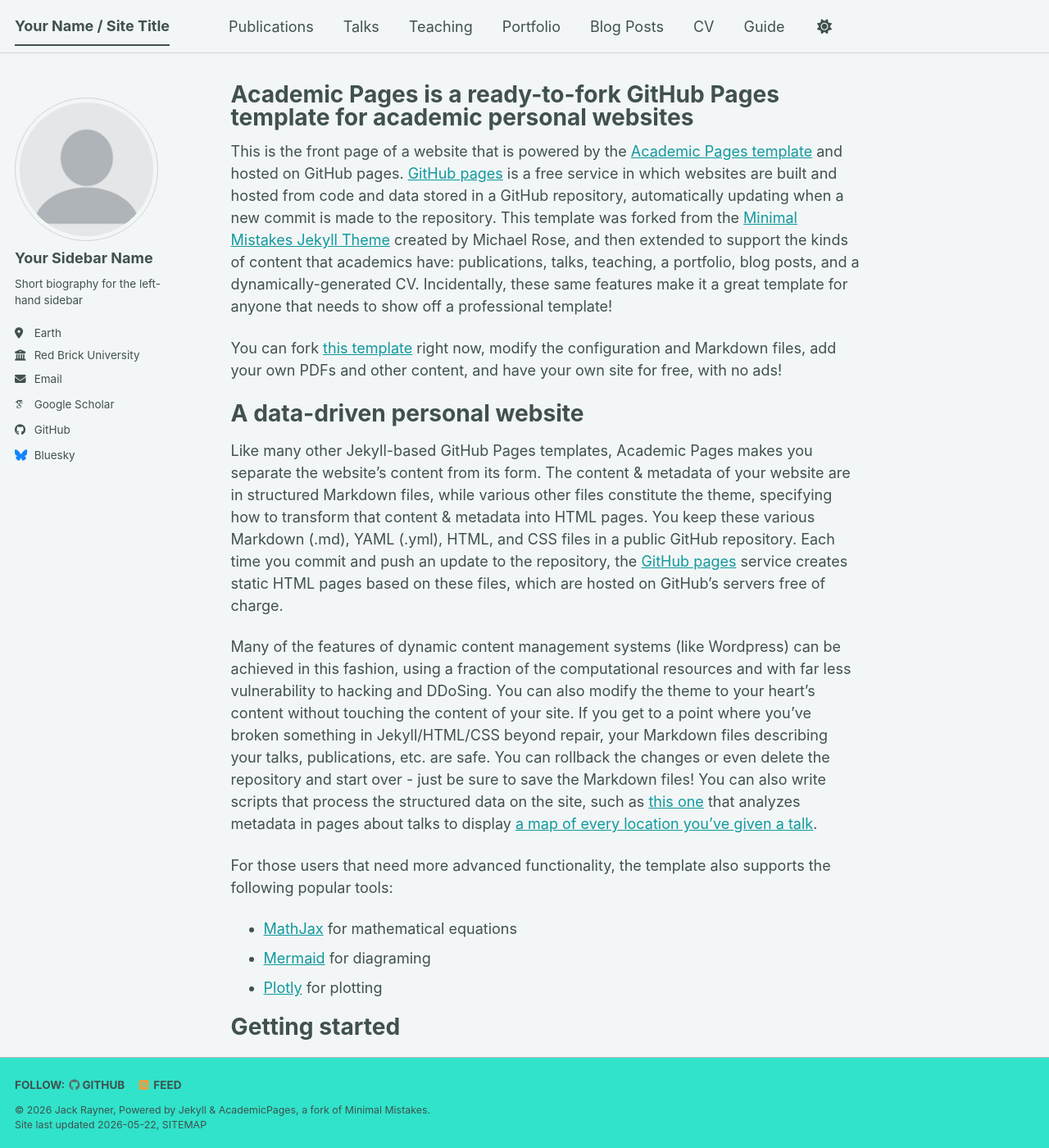
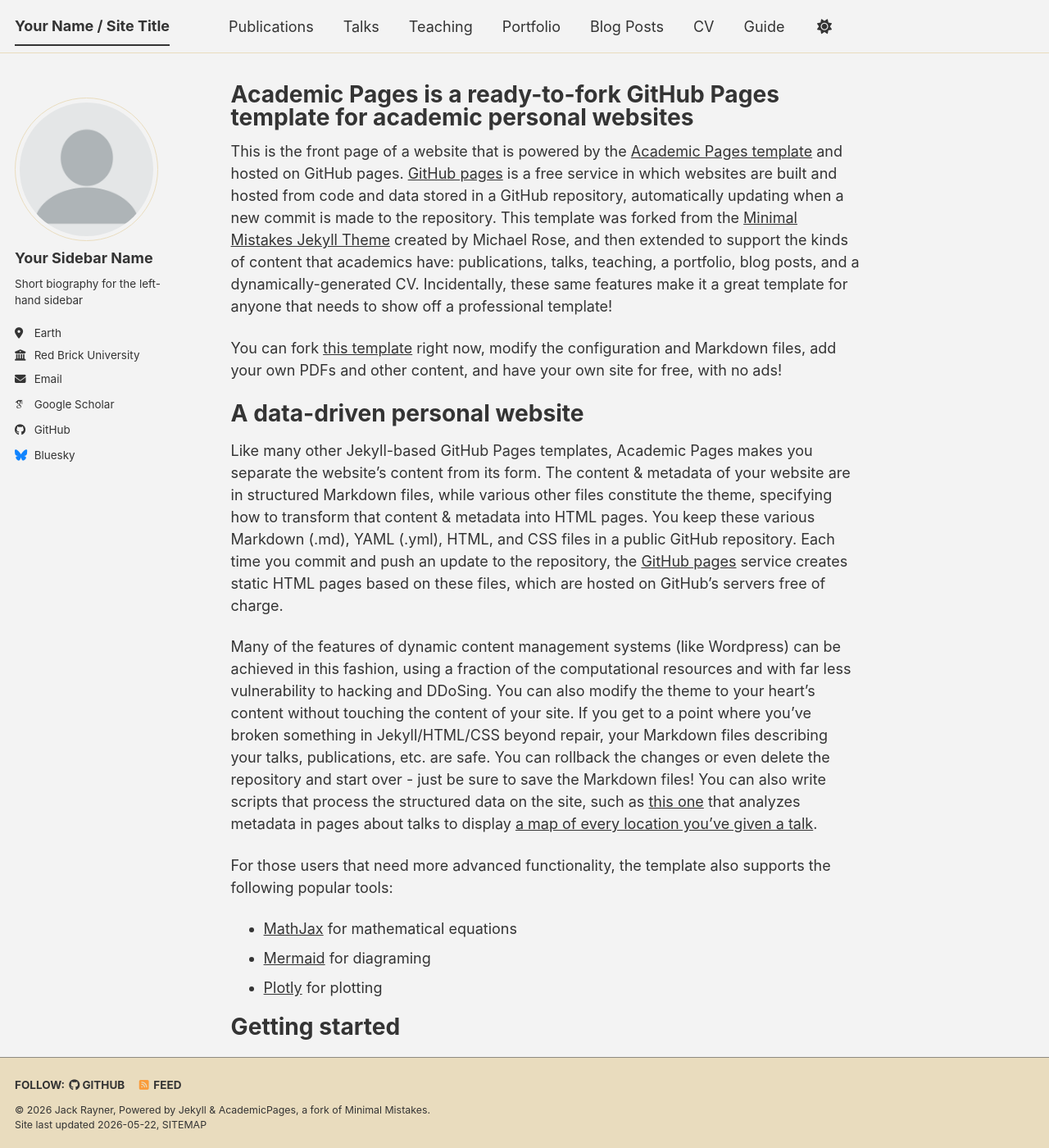
Before and after one commit to jackgrayner/jackgrayner.github.io, a Jekyll site: the page built from _pages/about.md, in a window 1280 px wide and 1400 px high. Shown: the whole window at 82% size. Built offline with Jekyll 4.4.1, drawn with Linux system fonts in a browser that asks for light colours; some web fonts are replaced; a script bundle is joined from its source files by our own code; library files that are not in the unit come from our copies.

Commit message:
Update _config.yml

```diff
--- a/_config.yml
+++ b/_config.yml
@@ -8,12 +8,12 @@
 
 # Basic Site Settings
 locale                   : "en-US"
-site_theme               : "mint" # The available themes options are "default", "air", "sunrise", "mint", "dirt" and "contrast"
+site_theme               : "dirt" # The available themes options are "default", "air", "sunrise", "mint", "dirt" and "contrast"
 title                    : "Your Name / Site Title"
 title_separator          : "-"
 name                     : &name "Jack Rayner"
 description              : &description "Your Name's academic portfolio"   # Update this with a general description of your site, this is the default if not overridden by a page
-url                      : https://academicpages.github.io # The base hostname & protocol for your site e.g. "https://[your GitHub username].github.io",
+url                      : https://jackgrayner.github.io # The base hostname & protocol for your site e.g. "https://[your GitHub username].github.io",
                                                            # or if you already have some other page hosted on Github then use "https://[your GitHub username].github.io/[Your Repo Name]"
 baseurl                  : "" # the subpath of your site, e.g. "/blog"
 repository               : "academicpages/academicpages.github.io"
```
